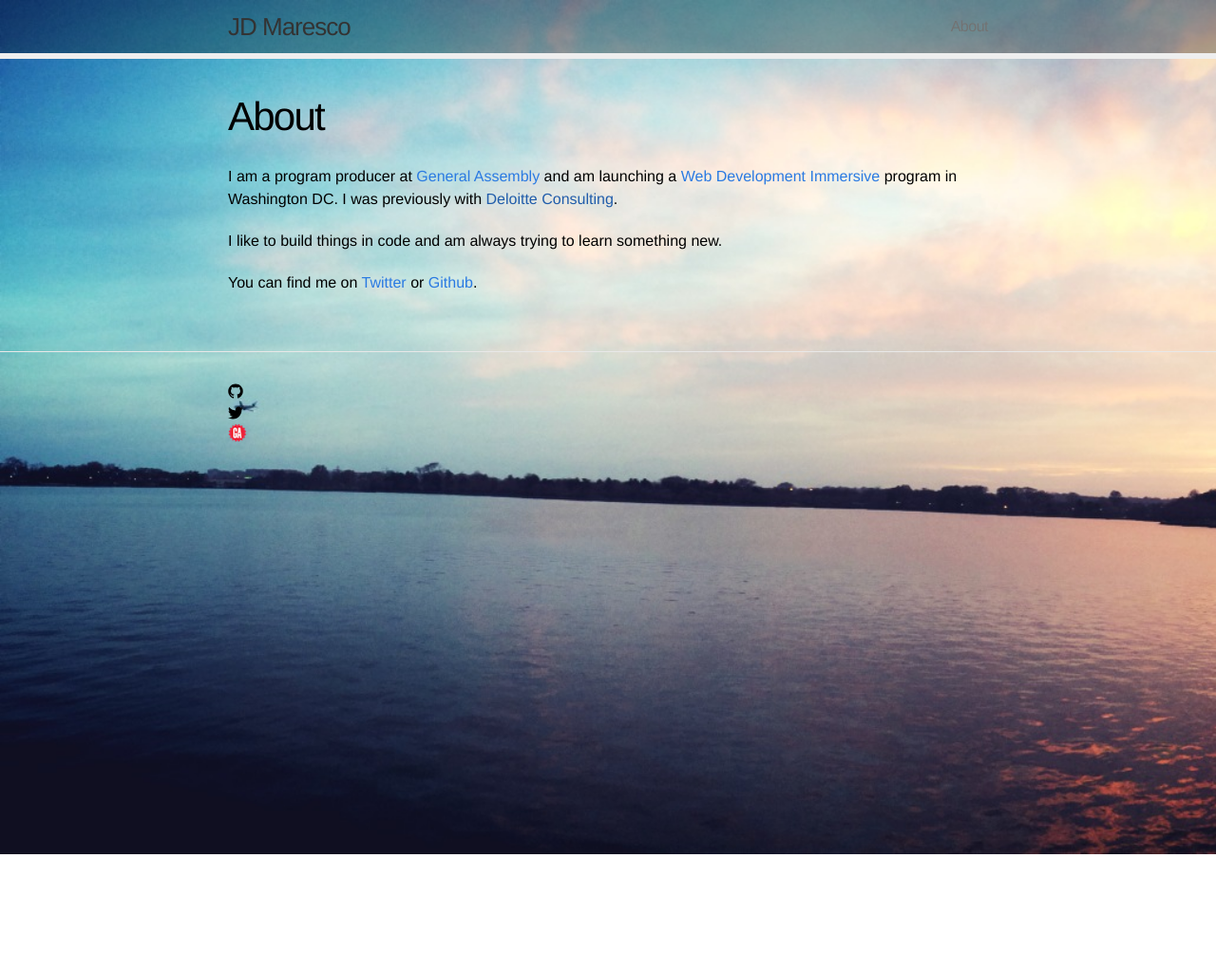
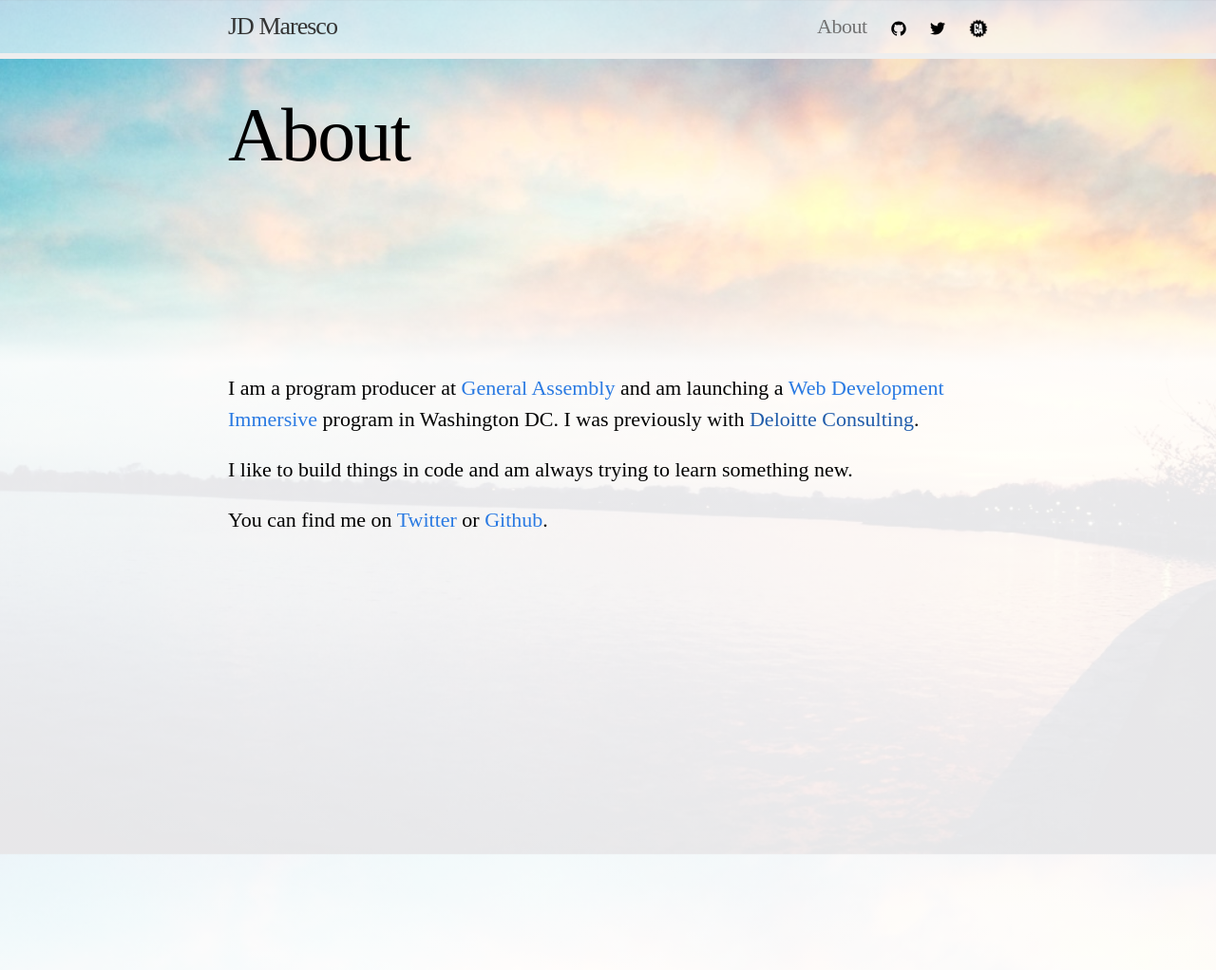
Before and after one commit to jdmaresco/jdmaresco.github.io, a Jekyll site: the page built from about.md, in a window 1280 px wide. Shown: the whole page at 95% size. Built offline with Jekyll 4.4.1, drawn with Linux system fonts in a browser that asks for light colours; some web fonts are replaced; before the commit the page ends 900 px from its top, so only the background shows below that.

Commit message:
Update lots of styles.

```diff
--- a/_includes/head.html
+++ b/_includes/head.html
@@ -7,6 +7,7 @@
     <link rel="canonical" href="{{ page.url | replace:'index.html','' | prepend: site.baseurl }}">
 
     <!-- Custom CSS -->
+    <link href='http://fonts.googleapis.com/css?family=Kameron:400,700' rel='stylesheet' type='text/css'>
     <link rel="stylesheet" href="{{ "/css/main.css" | prepend: site.baseurl }}">
 
 </head>
--- a/_includes/header.html
+++ b/_includes/header.html
@@ -16,12 +16,45 @@
             c0-0.82,0.665-1.484,1.484-1.484h15.031C17.335,12.031,18,12.696,18,13.516L18,13.516z"/>
         </svg>
       </a>
+
       <div class="trigger">
+
         {% for page in site.pages %}
           {% if page.title %}
             <a class="page-link" href="{{ page.url | prepend: site.baseurl }}">{{ page.title }}</a>
           {% endif %}
         {% endfor %}
+
+        <a class="social-icon" href="https://github.com/jdmaresco">
+          <svg version="1.1" class="github-icon-svg" xmlns="http://www.w3.org/2000/svg" xmlns:xlink="http://www.w3.org/1999/xlink" x="0px" y="0px"
+             viewBox="0 0 16 16" enable-background="new 0 0 16 16" xml:space="preserve">
+            <path fill-rule="evenodd" clip-rule="evenodd" fill="#000000" d="M7.999,0.431c-4.285,0-7.76,3.474-7.76,7.761
+            c0,3.428,2.223,6.337,5.307,7.363c0.388,0.071,0.53-0.168,0.53-0.374c0-0.184-0.007-0.672-0.01-1.32
+            c-2.159,0.469-2.614-1.04-2.614-1.04c-0.353-0.896-0.862-1.135-0.862-1.135c-0.705-0.481,0.053-0.472,0.053-0.472
+            c0.779,0.055,1.189,0.8,1.189,0.8c0.692,1.186,1.816,0.843,2.258,0.645c0.071-0.502,0.271-0.843,0.493-1.037
+            C4.86,11.425,3.049,10.76,3.049,7.786c0-0.847,0.302-1.54,0.799-2.082C3.768,5.507,3.501,4.718,3.924,3.65
+            c0,0,0.652-0.209,2.134,0.796C6.677,4.273,7.34,4.187,8,4.184c0.659,0.003,1.323,0.089,1.943,0.261
+            c1.482-1.004,2.132-0.796,2.132-0.796c0.423,1.068,0.157,1.857,0.077,2.054c0.497,0.542,0.798,1.235,0.798,2.082
+            c0,2.981-1.814,3.637-3.543,3.829c0.279,0.24,0.527,0.713,0.527,1.437c0,1.037-0.01,1.874-0.01,2.129
+            c0,0.208,0.14,0.449,0.534,0.373c3.081-1.028,5.302-3.935,5.302-7.362C15.76,3.906,12.285,0.431,7.999,0.431z"/>
+          </svg>
+        </a>
+        <a class="social-icon" href="https://twitter.com/jdmaresco">
+            <svg version="1.1" class="twitter-icon-svg" xmlns="http://www.w3.org/2000/svg" xmlns:xlink="http://www.w3.org/1999/xlink" x="0px" y="0px"
+               viewBox="0 0 16 16" enable-background="new 0 0 16 16" xml:space="preserve">
+              <path fill="#000000" d="M15.969,3.058c-0.586,0.26-1.217,0.436-1.878,0.515c0.675-0.405,1.194-1.045,1.438-1.809
+              c-0.632,0.375-1.332,0.647-2.076,0.793c-0.596-0.636-1.446-1.033-2.387-1.033c-1.806,0-3.27,1.464-3.27,3.27
+              c0,0.256,0.029,0.506,0.085,0.745C5.163,5.404,2.753,4.102,1.14,2.124C0.859,2.607,0.698,3.168,0.698,3.767
+              c0,1.134,0.577,2.135,1.455,2.722C1.616,6.472,1.112,6.325,0.671,6.08c0,0.014,0,0.027,0,0.041c0,1.584,1.127,2.906,2.623,3.206
+              C3.02,9.402,2.731,9.442,2.433,9.442c-0.211,0-0.416-0.021-0.615-0.059c0.416,1.299,1.624,2.245,3.055,2.271
+              c-1.119,0.877-2.529,1.4-4.061,1.4c-0.264,0-0.524-0.015-0.78-0.046c1.447,0.928,3.166,1.469,5.013,1.469
+              c6.015,0,9.304-4.983,9.304-9.304c0-0.142-0.003-0.283-0.009-0.423C14.976,4.29,15.531,3.714,15.969,3.058z"/>
+            </svg>
+        </a>
+        <a class="social-icon" href="https://generalassemb.ly/instructors/jd-maresco/2403">
+          <img src="{{ site.baseurl }}/img/GA_small_stack.png" class="ga-icon-image">
+        </a>
+
       </div>
     </nav>
 
--- a/_layouts/default.html
+++ b/_layouts/default.html
@@ -13,7 +13,5 @@
       </div>
     </div>
 
-    {% include footer.html %}
-
     </body>
 </html>
--- a/css/main.css
+++ b/css/main.css
@@ -9,8 +9,7 @@
 html, body { height: 100%; }
 
 body {
-  font-family: Helvetica, Arial, sans-serif;
-  font-size: 16px;
+  font-family: 'Kameron', serif;  font-size: 22px;
   line-height: 1.5;
   font-weight: 300;
   background-image: url('../img/tidal_basin.jpg');
@@ -46,7 +45,7 @@
 .site-header {
   border-bottom: 6px solid #eee;
   min-height: 30px;
-  background-color: rgba(0,0,0,0.3);
+  background-color: rgba(255,255,255,0.6);
 }
 
 .site-title,
@@ -72,6 +71,11 @@
 .site-nav .page-link {
   margin-left: 20px;
   color: #727272;
+  letter-spacing: -.5px;
+}
+
+.site-nav .social-icon {
+  margin-left: 20px;
   letter-spacing: -.5px;
 }
 
@@ -133,9 +137,12 @@
   top: 3px;
 }
 
-.ga-logo {
+.ga-icon-image {
+  display: inline-block;
   width: 20px;
   height: 20px;
+  position: relative;
+  top: 5px;
 }
 
 /* Page Content styles */
@@ -144,6 +151,16 @@
 .page-content {
   padding: 30px 0;
   //background-color: #fff;
+  height: 100%;
+  min-height: 100%
+
+  background: rgb(255, 255, 255);
+  background: -moz-linear-gradient(90deg, rgba(255, 255, 255,0) 250px, rgba(255, 255, 255, 0.7) 500px, rgba(255, 255, 255, 0.7) 100%, url('../img/tidal_basin.jpg'));
+  background: -webkit-linear-gradient(90deg, rgba(255, 255, 255,0) 80px, rgba(255, 255, 255, 0.7) 200px);
+  background: -o-linear-gradient(90deg, rgba(255, 255, 255,0) 80px, rgba(255, 255, 255, 0.7) 200px);
+  background: -ms-linear-gradient(90deg, rgba(255, 255, 255,0) 80px, rgba(255, 255, 255, 0.7) 200px);
+  background: linear-gradient(180deg, rgba(255, 255, 255,0) 0px, rgba(255, 255, 255, 0) 200px, rgba(255, 255, 255, 0.9) 320px, rgba(255, 255, 255, 0.9) 100%);
+
 }
 
 
@@ -172,10 +189,13 @@
 /* Post styles */
 /* ----------------------------------------------------------*/
 
-.post-header { margin: 10px 0 30px; }
+.post-header {
+  margin: 10px 0 30px;
+  min-height: 260px;
+}
 
 .post-header h1 {
-  font-size: 42px;
+  font-size: 80px;
   letter-spacing: -1.75px;
   line-height: 1;
   font-weight: 300;
@@ -386,6 +406,14 @@
 
   .site-nav:hover .trigger { display: block; }
 
+  .site-nav .social-icon {
+    display: block;
+    text-align: center;
+    line-height: 1.25;
+    padding: 5px 10px;
+    margin: 0;
+  }
+
   .site-nav .page-link {
     display: block;
     text-align: right;
@@ -394,9 +422,12 @@
     margin: 0;
   }
 
-  .post-header h1 { font-size: 36px; }
-  .post-content h2 { font-size: 28px; }
-  .post-content h3 { font-size: 22px; }
+  .post-header {
+    min-height: 40px;
+  }
+  .post-header h1 { font-size: 48px; }
+  .post-content h2 { font-size: 36px; }
+  .post-content h3 { font-size: 24px; }
   .post-content h4 { font-size: 18px; }
   .post-content blockquote { padding-left: 10px; }
   .post-content ul,
```
Also changed, not shown: img/GA_small_stack.png.
